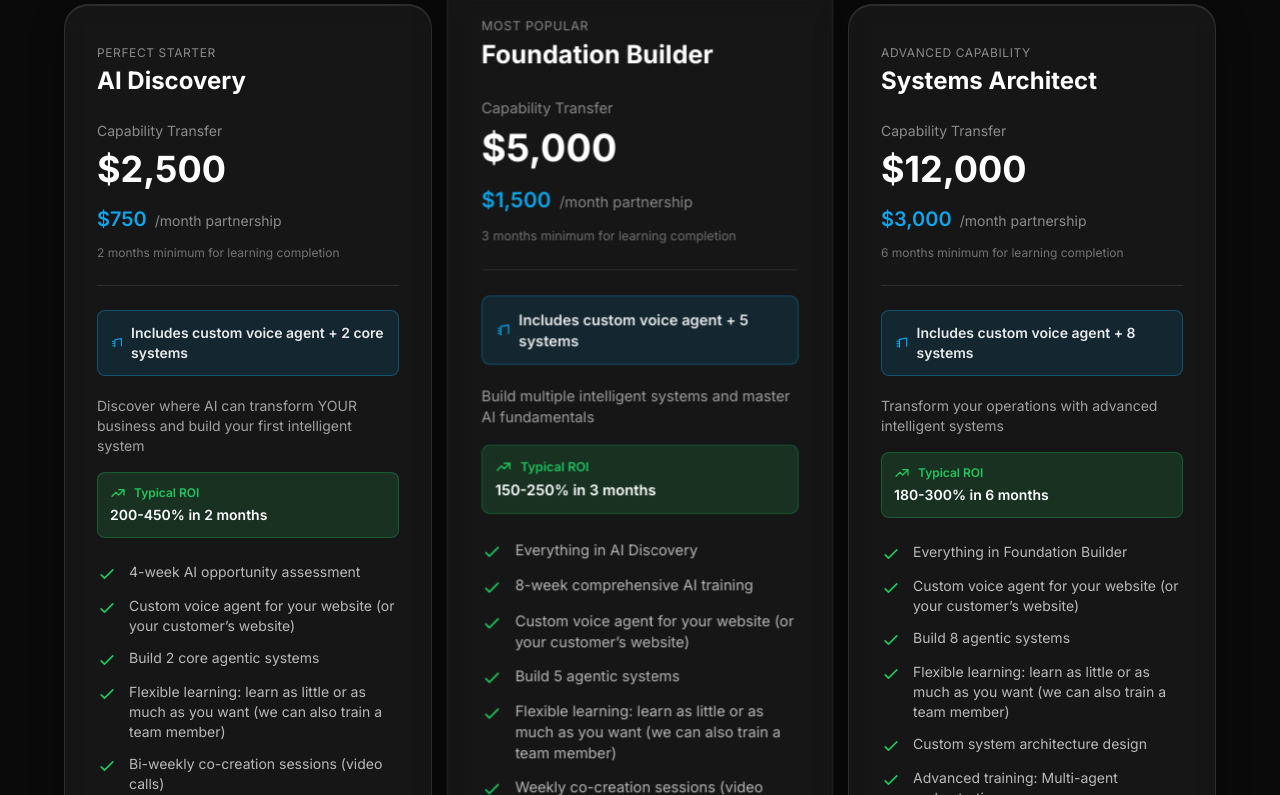
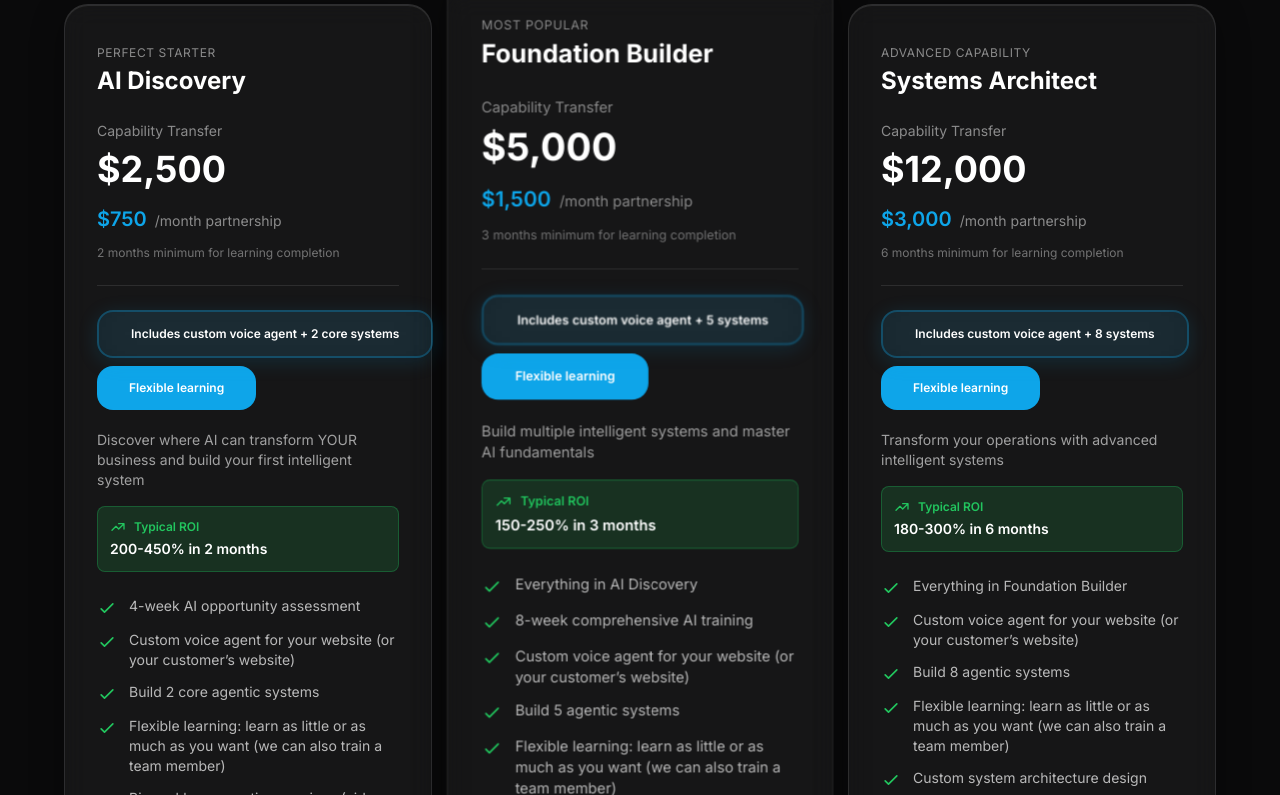
Before and after one commit to elev8tion/aismb, a Next.js app: page / in a window 1280 px wide. Shown: the part 8813-9608 px from the top of the page. Built offline with nearby package versions, Linux system fonts and the light colour scheme.

Commit message:
feat(pricing-ui): show two CTA-style badges per tier (Includes voice agent + Flexible learning) with distinct styles

```diff
--- a/components/PricingSection.tsx
+++ b/components/PricingSection.tsx
@@ -59,17 +59,17 @@ export default function PricingSection() {
                 <p className="text-xs text-white/40">{tier.minimumTerm} {t.pricing.labels.minimumForLearning}</p>
               </div>
 
-              {/* Includes highlight */}
-              {tier.includes && (
-                <div className="mb-5 p-3 rounded-lg border" style={{ background: 'rgba(14, 165, 233, 0.12)', borderColor: 'rgba(14, 165, 233, 0.35)' }}>
-                  <div className="flex items-center gap-2">
-                    <svg className="w-4 h-4 text-[#0EA5E9]" fill="none" stroke="currentColor" viewBox="0 0 24 24">
-                      <path strokeLinecap="round" strokeLinejoin="round" strokeWidth={2} d="M9 19V6l12-2v13M5 9h2m-2 4h2m-2 4h2" />
-                    </svg>
-                    <span className="text-sm text-white/90 font-semibold">{tier.includes}</span>
-                  </div>
-                </div>
-              )}
+              {/* Includes + Learning badges */}
+              <div className="mb-5 flex flex-wrap gap-2">
+                {tier.includes && (
+                  <span className="btn-fab text-xs px-3 py-1.5 whitespace-nowrap">
+                    {tier.includes}
+                  </span>
+                )}
+                <span className="btn-primary text-xs px-3 py-1.5 whitespace-nowrap">
+                  {t.pricing.labels.flexibleLearning}
+                </span>
+              </div>
 
               {/* Description */}
               <p className="text-sm text-white/60 mb-4">{tier.description}</p>
--- a/lib/i18n/translations.ts
+++ b/lib/i18n/translations.ts
@@ -754,6 +754,7 @@ export const translations: Record<Language, Translations> = {
       typicalRoi: 'Typical ROI',
       yourOutcome: 'Your Outcome',
       seeCapabilityRoi: 'See Capability ROI',
+      flexibleLearning: 'Flexible learning',
     },
       guarantee: {
         title: '30-Day Results Guarantee',
@@ -1359,6 +1360,7 @@ export const translations: Record<Language, Translations> = {
       typicalRoi: 'ROI Tipico',
       yourOutcome: 'Tu Resultado',
       seeCapabilityRoi: 'Ver ROI de Capacidad',
+      flexibleLearning: 'Aprendizaje flexible',
     },
       guarantee: {
         title: 'Garantia de Resultados de 30 Dias',
```
Lines whose indentation alone changed are shown as unchanged.
